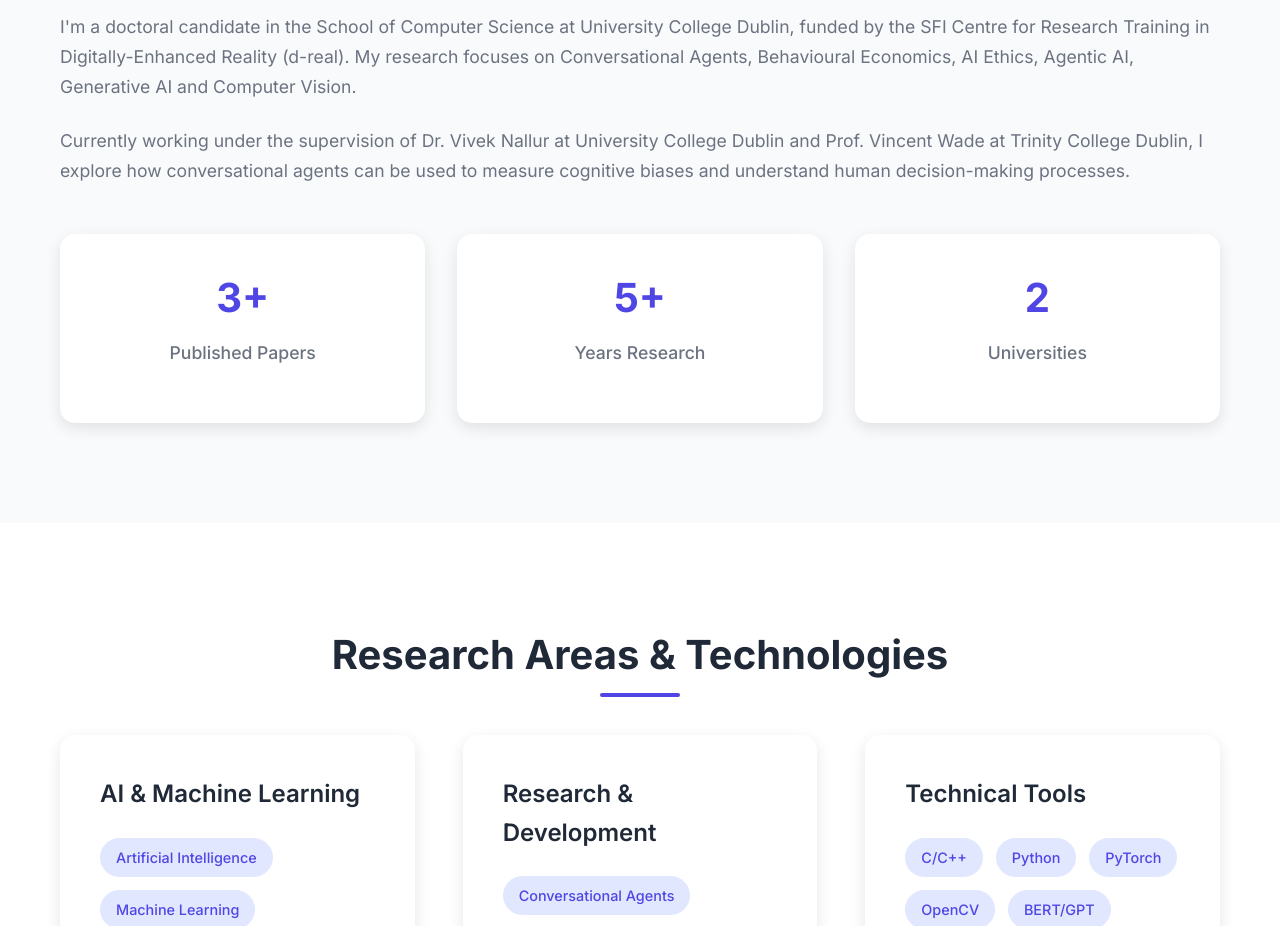
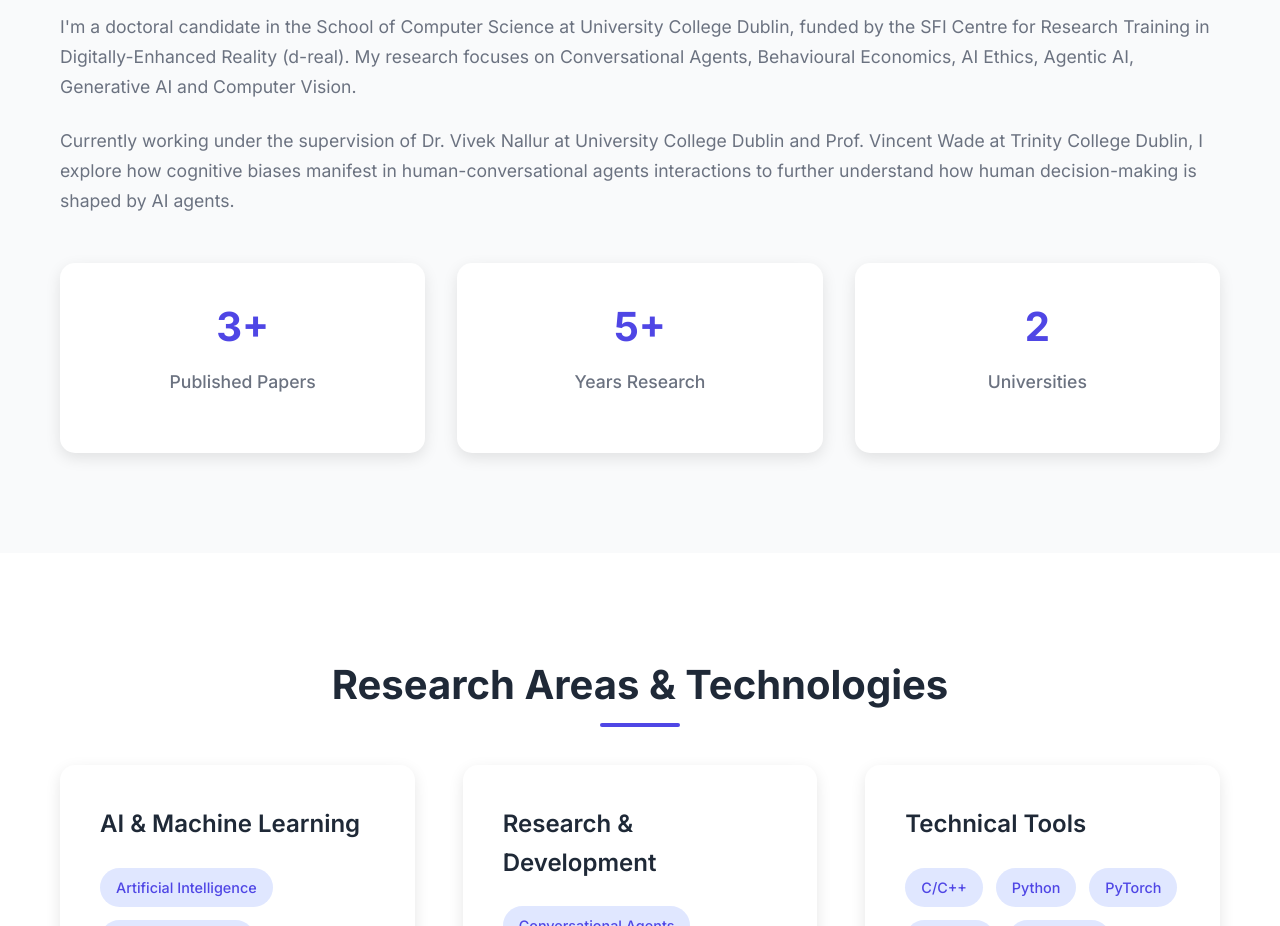
Before and after one commit to stephen-pilli/Portfolio, a plain HTML site: page index.html in a window 1280 px wide. Shown: the part 1000-1926 px from the top of the page. Drawn offline with Linux system fonts and the light colour scheme; files whose address does not match are found by name.

Commit message:
Refine about section description for clarity on research focus and AI interactions

```diff
--- a/index.html
+++ b/index.html
@@ -73,8 +73,7 @@
                     </p>
                     <p>
                         Currently working under the supervision of Dr. Vivek Nallur at University College Dublin
-                        and Prof. Vincent Wade at Trinity College Dublin, I explore how conversational agents can
-                        be used to measure cognitive biases and understand human decision-making processes.
+                        and Prof. Vincent Wade at Trinity College Dublin, I explore how cognitive biases manifest in human-conversational agents interactions to further understand how human decision-making is shaped by AI agents.
                     </p>
                     <div class="about-stats">
                         <div class="stat">
```
